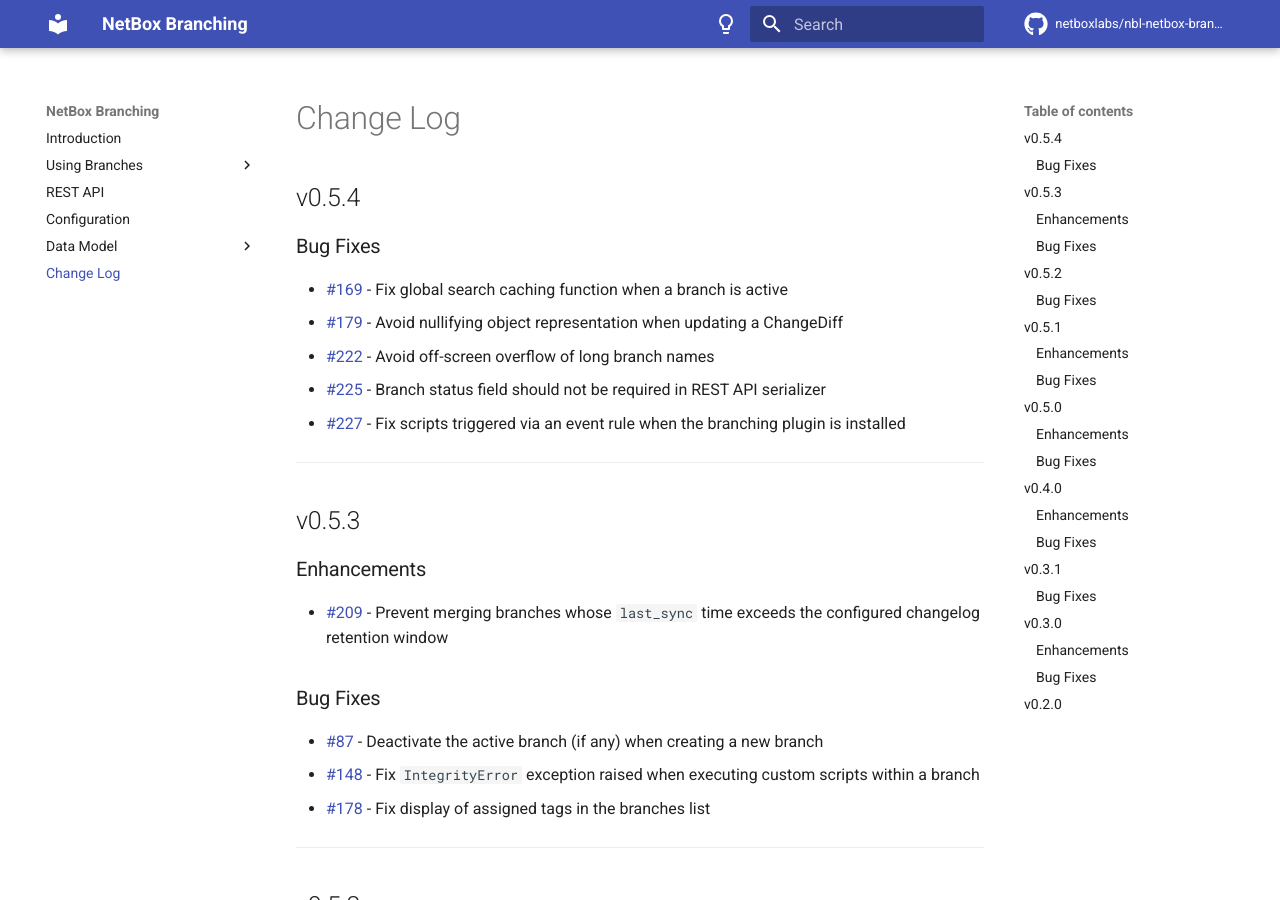
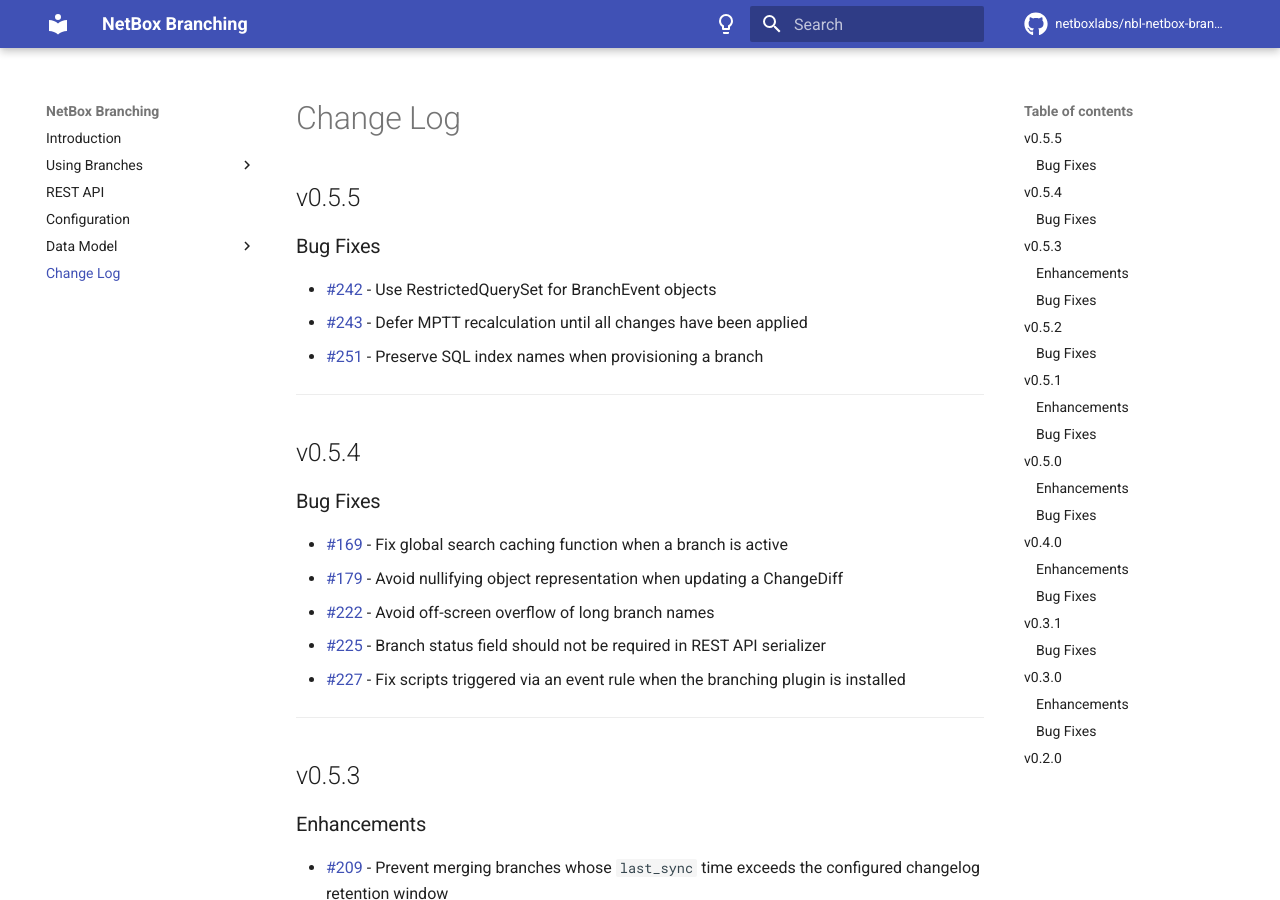
Before and after one commit to netboxlabs/netbox-branching, an MkDocs documentation site: the page built from docs/changelog.md, in a window 1280 px wide and 900 px high. Built offline with MkDocs 1.6.1 and Material for MkDocs 9.7.7, drawn with Linux system fonts in a browser that asks for light colours; comment, search, counter and statistics services are not loaded.

Commit message:
Release v0.5.5

```diff
--- a/docs/changelog.md
+++ b/docs/changelog.md
@@ -1,4 +1,14 @@
 # Change Log
+
+## v0.5.5
+
+### Bug Fixes
+
+* [#242](https://github.com/netboxlabs/netbox-branching/issues/242) - Use RestrictedQuerySet for BranchEvent objects
+* [#243](https://github.com/netboxlabs/netbox-branching/issues/243) - Defer MPTT recalculation until all changes have been applied
+* [#251](https://github.com/netboxlabs/netbox-branching/issues/251) - Preserve SQL index names when provisioning a branch
+
+---
 
 ## v0.5.4
 
--- a/netbox_branching/__init__.py
+++ b/netbox_branching/__init__.py
@@ -9,7 +9,7 @@
     name = 'netbox_branching'
     verbose_name = 'NetBox Branching'
     description = 'A git-like branching implementation for NetBox'
-    version = '0.5.4'
+    version = '0.5.5'
     base_url = 'branching'
     min_version = '4.1.9'
     middleware = [
--- a/pyproject.toml
+++ b/pyproject.toml
@@ -1,6 +1,6 @@
 [project]
 name = "netboxlabs-netbox-branching"
-version = "0.5.4"
+version = "0.5.5"
 description = "A git-like branching implementation for NetBox"
 readme = "README.md"
 requires-python = ">=3.10"
```
